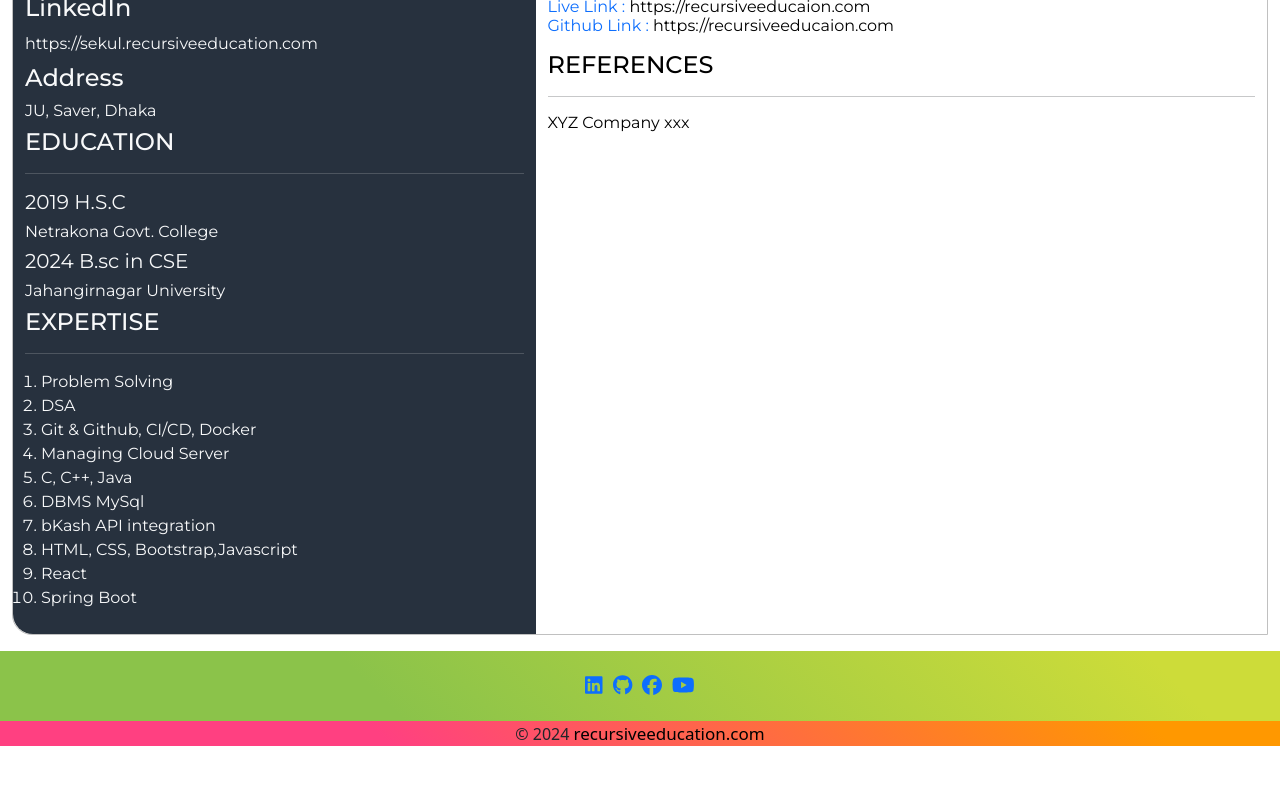
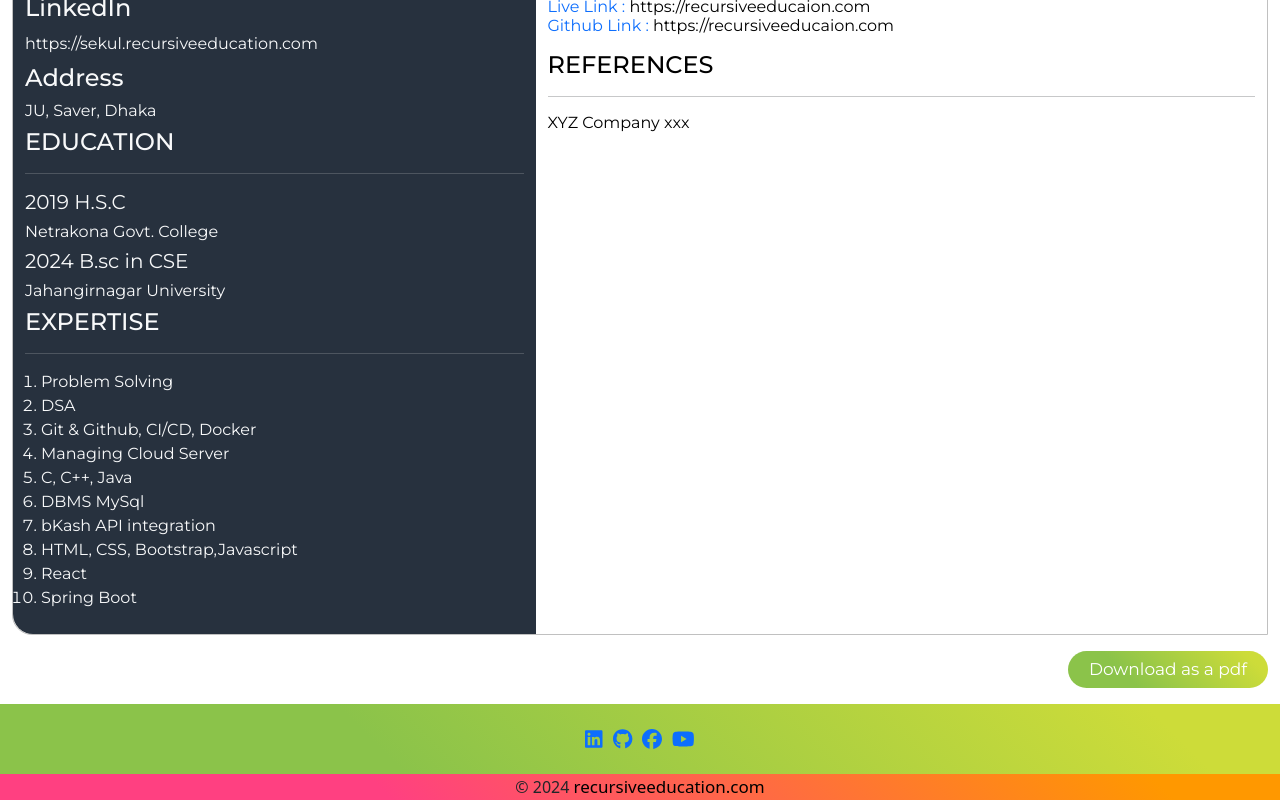
Before and after one commit to sekul-hassan/portfolio_templete, a React (Create React App) app: page / in a window 1280 px wide. Shown: the part 716-1516 px from the top of the page. Before the commit the page ends 1462 px from the top, so only its background shows below. Built offline with nearby package versions, Linux system fonts and the light colour scheme.

Commit message:
downlad as a pdf

```diff
--- a/package.json
+++ b/package.json
@@ -9,6 +9,8 @@
     "@testing-library/react": "^13.4.0",
     "@testing-library/user-event": "^13.5.0",
     "bootstrap": "^5.3.3",
+    "html2pdf": "^0.0.11",
+    "html2pdf.js": "^0.10.1",
     "react": "^18.2.0",
     "react-bootstrap": "^2.10.2",
     "react-dom": "^18.2.0",
--- a/src/Assets/CSS/Custom.css
+++ b/src/Assets/CSS/Custom.css
@@ -204,3 +204,16 @@ a{
     border: 1px solid silver;
     border-radius: 20px 0 0 20px;
 }
+.resumeBtn{
+    background-image: var(--gradient2);
+    border: none!important;
+    font-family: Montserrat, serif !important;
+    font-size: 17px!important;
+    width: 200px!important;
+    border-radius: 20px!important;
+}
+.resumeBtn:hover{
+    background-image: var(--gradient1);
+    color: black!important;
+
+}
--- a/src/Components/Resume.js
+++ b/src/Components/Resume.js
@@ -1,10 +1,22 @@
-import React from 'react';
-import {Col, Container, Row} from "react-bootstrap";
+import React, {Fragment} from 'react';
+import {Button, Col, Container, Row} from "react-bootstrap";
 import img1 from "../Assets/Images/software.jpg";
+import html2pdf from "html2pdf.js/src";
 
 function Resume(props) {
+
+    const downloadPdf = (e) =>{
+        e.preventDefault();
+        const resume = document.getElementById("resume");
+
+        html2pdf()
+            .from(resume)
+            .save("myResume")
+    }
+
     return (
-        <Container fluid="true" className="mt-3 px-4 text-start text-light">
+        <Fragment>
+            <Container id="resume" fluid="true" className="mt-3 px-4 text-start text-light">
                 <Row className="resumeBody">
                     <Col className="resumeLeft py-2" sm={5} md={5} lg={5}>
                         <img className="resumeProfile" src={img1} alt=""/>
@@ -90,8 +102,15 @@ function Resume(props) {
                         <h4 className="description">XYZ Company xxx</h4>
 
                     </Col>
+
                 </Row>
             </Container>
+            <Container fluid="true" className="mt-3 px-4 text-start text-light">
+                <Row className="mt-3 justify-content-end">
+                    <Button onClick={downloadPdf} className="resumeBtn">Download as a pdf</Button>
+                </Row>
+            </Container>
+        </Fragment>
     );
 }
 
```
Also changed, not shown: 1 other file (tests, documents, lock files or other folders). Lines whose indentation alone changed are shown as unchanged.
